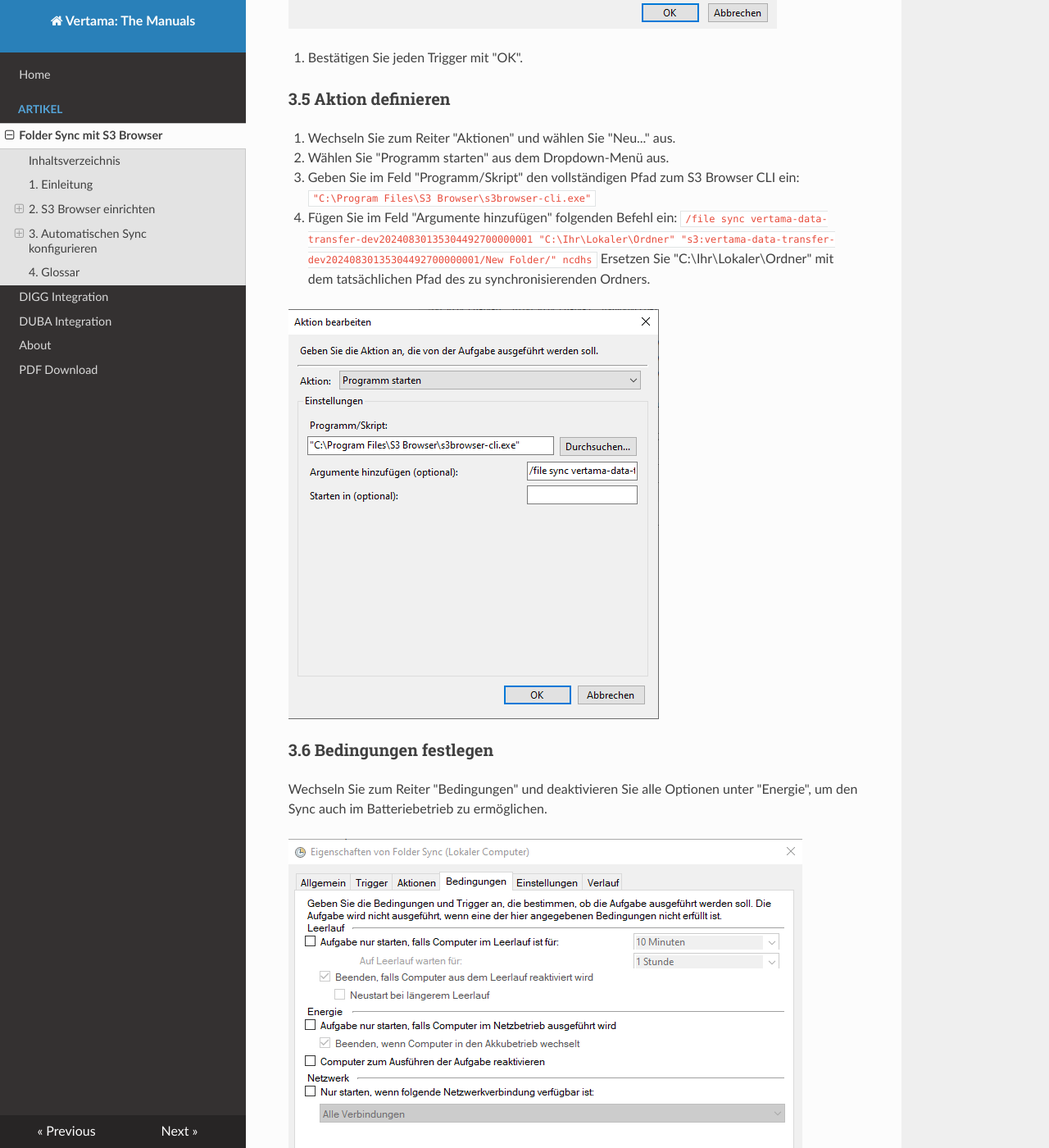
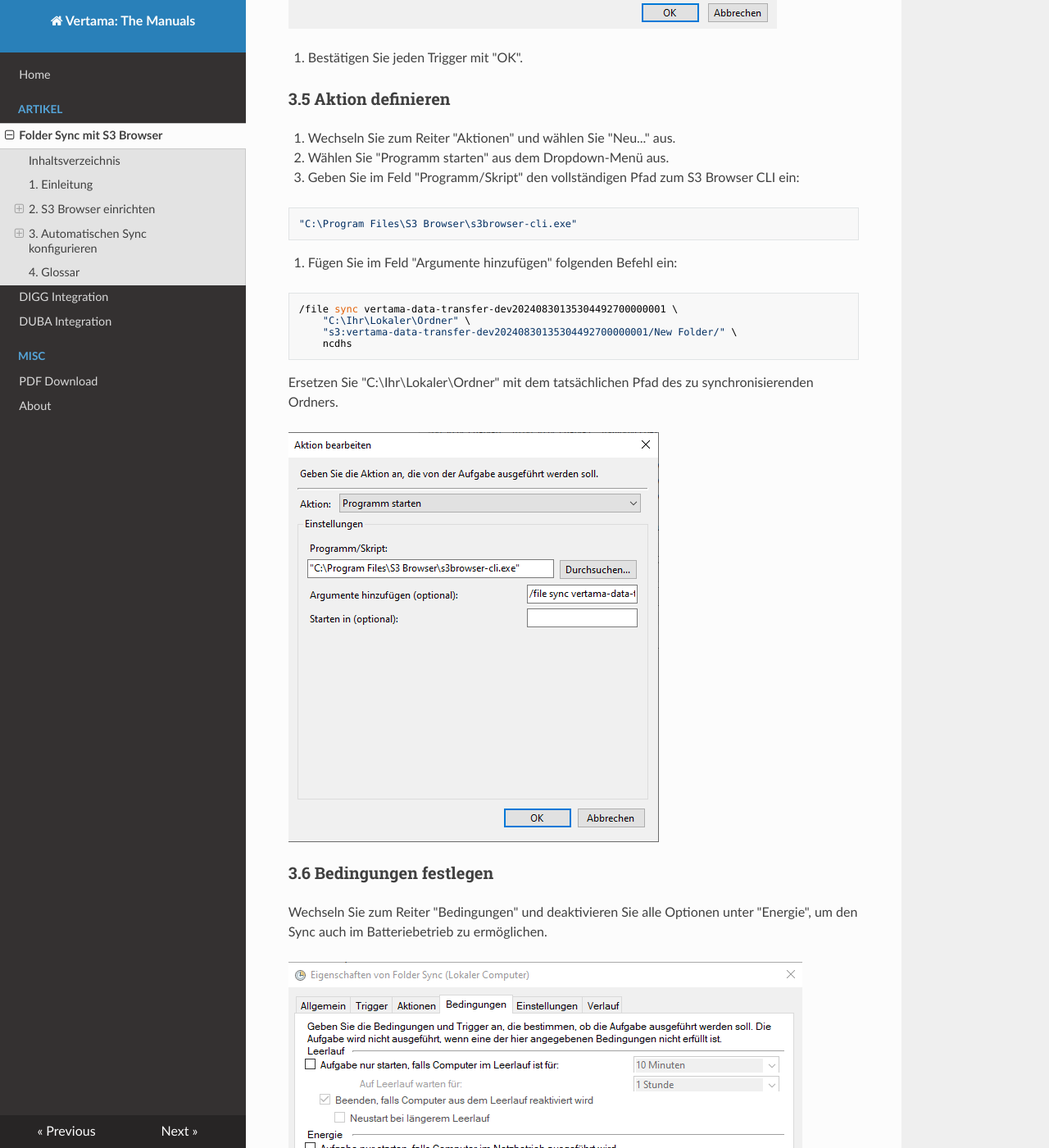
Before and after one commit to Vertama-GmbH/vertama-gmbh.github.io, an MkDocs documentation site: the page built from docs/folder-sync-handbuch.md, in a window 1280 px wide and 1400 px high, scrolled down 5246 px. Shown: the whole window at 82% size. Built offline with MkDocs 1.6.1, drawn with Linux system fonts in a browser that asks for light colours; nearby versions of some CDN libraries.

Commit message:
misc updates, includes workaround for pdf print code block line breaks
they do not work in the readthedocs theme, it seems

````diff
--- /dev/null
+++ b/docs/css/extra.css
@@ -0,0 +1,17 @@
+
+/*
+:root {
+    --md-primary-fg-color: #EE0F0F;
+    --md-primary-fg-color--light: #ECB7B7;
+    --md-primary-fg-color--dark: #90030C;
+}
+*/x
+
+code, .rst-content tt, .rst-content code {
+  white-space: pre;
+}
+
+code.hljs {
+    display: block;
+    white-space: pre-wrap
+}
--- /dev/null
+++ b/docs/css/pdf-print.css
@@ -0,0 +1,13 @@
+
+code, pre code {
+    font-family: Menlo,Monaco,Consolas,"Courier New",monospace !important;
+}
+
+code, .rst-content tt, .rst-content code {
+  white-space: pre;
+}
+
+code.hljs {
+    display: block;
+    white-space: pre-wrap
+}
--- a/docs/folder-sync-handbuch.md
+++ b/docs/folder-sync-handbuch.md
@@ -101,13 +101,16 @@ Im Aufgabenplaner, wählen Sie in der linken oberen Ecke unter "Aktionen" die Op
 1. Wechseln Sie zum Reiter "Aktionen" und wählen Sie "Neu..." aus.
 2. Wählen Sie "Programm starten" aus dem Dropdown-Menü aus.
 3. Geben Sie im Feld "Programm/Skript" den vollständigen Pfad zum S3 Browser CLI ein:
-   ```
-   "C:\Program Files\S3 Browser\s3browser-cli.exe"
-   ```
+```
+"C:\Program Files\S3 Browser\s3browser-cli.exe"
+```
 4. Fügen Sie im Feld "Argumente hinzufügen" folgenden Befehl ein:
-   ```
-   /file sync vertama-data-transfer-dev20240830135304492700000001 "C:\Ihr\Lokaler\Ordner" "s3:vertama-data-transfer-dev20240830135304492700000001/New Folder/" ncdhs
-   ```
+```
+/file sync vertama-data-transfer-dev20240830135304492700000001 \
+    "C:\Ihr\Lokaler\Ordner" \
+    "s3:vertama-data-transfer-dev20240830135304492700000001/New Folder/" \
+    ncdhs
+```
    Ersetzen Sie "C:\Ihr\Lokaler\Ordner" mit dem tatsächlichen Pfad des zu synchronisierenden Ordners.
 
 ![Aktionen-Fenster mit ausgefüllten Feldern](img/folder-sync/Aufgabenplaner_Aktion.png)
--- a/mkdocs.yml
+++ b/mkdocs.yml
@@ -1,6 +1,18 @@
 site_name: "Vertama: The Manuals"
 # site_url: https://vertama-gmbh.github.io/
-theme: readthedocs
+#
+theme:
+  name: 'readthedocs'
+  highlightjs: true
+  hljs_languages:
+      - yaml
+  locale: en
+  titles_only: false
+  collapse_navigation: true
+extra_css:
+  - css/extra.css
+  - css/pdf-print.css
+
 plugins:
   #  - pdf-export:
   #    compbined: true
@@ -44,8 +56,9 @@ plugins:
 nav:
   - Home: index.md
   - Artikel:
-      - Folder Sync mit S3 Browser: folder-sync-handbuch.md
-      - digg-integration.md
-      - duba-integration.md
-  - About: about.md
-  - PDF Download: download.md
+    - Folder Sync mit S3 Browser: folder-sync-handbuch.md
+    - digg-integration.md
+    - duba-integration.md
+  - misc:
+    - PDF Download: download.md
+    - About: about.md
````
Also changed, not shown: docs/about.md (added, +3 -0 lines), docs/index.md (+7 -7 lines), 1 other file.
